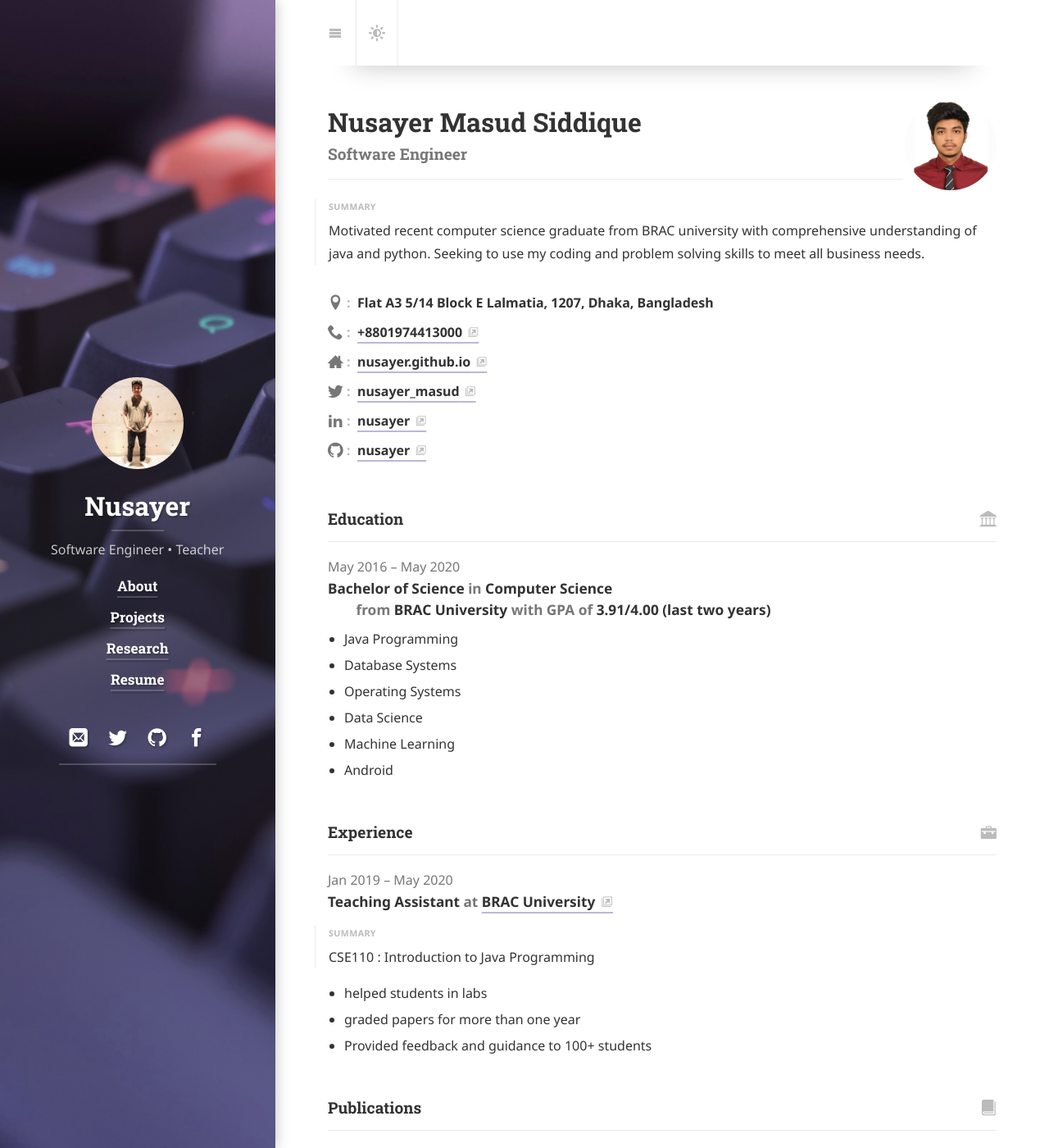
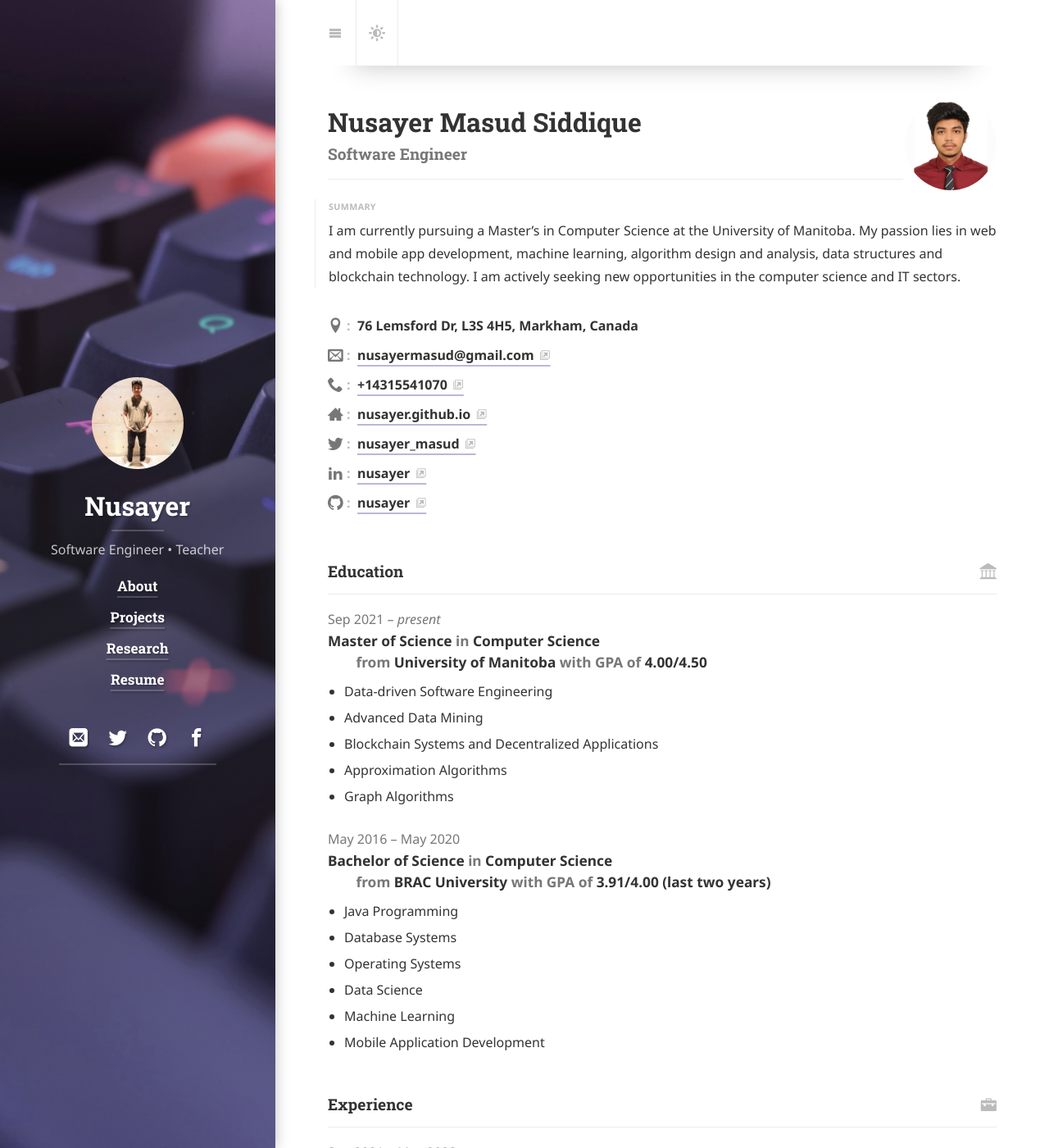
Before and after one commit to nusayer/nusayer.github.io, a Jekyll site: the page built from resume.md, in a window 1280 px wide and 1400 px high. Shown: the whole window at 82% size. Built offline with Jekyll 4.4.1, drawn with Linux system fonts in a browser that asks for light colours; cached includes are drawn as plain includes; nearby versions of some CDN libraries; some web fonts are replaced; library files that are not in the unit come from our copies; some of the changed text lies outside the part shown.

Commit message:
Updated resume

```diff
--- a/_data/resume.yml
+++ b/_data/resume.yml
@@ -5,16 +5,16 @@ basics:
   name: "Nusayer Masud Siddique"
   label: "Software Engineer"
   picture: "/assets/images/image5.png"
-  email: ""
-  phone: "+8801974413000"
+  email: "nusayermasud@gmail.com"
+  phone: "+14315541070"
   website: "nusayer.github.io"
   summary: >
-    Motivated recent computer science graduate from BRAC university with comprehensive understanding of java and python. Seeking to use my coding and problem solving skills to meet all business needs.
+    I am currently pursuing a Master's in Computer Science at the University of Manitoba. My passion lies in  web and mobile app development, machine learning, algorithm design and analysis, data structures and blockchain technology.  I am actively seeking new opportunities in the computer science and IT sectors.
   location:
-    address: "Flat A3 5/14 Block E Lalmatia"
-    postalCode: "1207"
-    city: "Dhaka"
-    countryCode: "BD"
+    address: "76 Lemsford Dr"
+    postalCode: "L3S 4H5"
+    city: "Markham"
+    countryCode: "Canada"
   profiles:
     - network: "Twitter"
       username: "nusayer_masud"
@@ -26,6 +26,17 @@ basics:
       username: "nusayer"
       url: "https://github.com/nusayer"
 work:
+  - company: "University of Manitoba"
+    position: "Graduate Teaching Assistant"
+    website: "https://umanitoba.ca/"
+    startDate: "2021-09-01"
+    endDate: "2023-05-31"
+    summary: >
+       COMP 1010 (Introductory Computer Science 1), COMP 3490 (Computer Graphics 1), COMP 3350 (Software Engineering 1)
+    highlights:
+      - "Assisted students in solving programming problems, fostering a deeper understanding of course materials"
+      - "Graded assignments, quizzes and tests, and provided written feedback to the students"
+      - "Evaluated the qualities of software project and provided written feedback to the students"
   - company: "BRAC University"
     position: "Teaching Assistant"
     website: "https://bracu.ac.bd"
@@ -38,6 +49,17 @@ work:
       - "graded papers for more than one year"
       - "Provided feedback and guidance to 100+ students"
 education:
+  - institution: "University of Manitoba"
+    area: "Computer Science"
+    studyType: "Master of Science"
+    startDate: "2021-09-01"
+    gpa: "4.00/4.50"
+    courses:
+      - "Data-driven Software Engineering"
+      - "Advanced Data Mining"
+      - "Blockchain Systems and Decentralized Applications"
+      - "Approximation Algorithms"
+      - "Graph Algorithms"
   - institution: "BRAC University"
     area: "Computer Science"
     studyType: "Bachelor of Science"
@@ -50,8 +72,11 @@ education:
       - "Operating Systems"
       - "Data Science"
       - "Machine Learning"
-      - "Android"
+      - "Mobile Application Development"
 awards:
+  - title: "International Graduate Student Scholarship"
+    date: "2021-09-01"
+    awarder: " University of Manitoba"
   - title: "Awarded Vice Chancellor’s Honor List two times and  Dean’s Honor List three times as recognition for exceptional performance in BSc"
     date: "2020-01-01"
     awarder: " BRAC University"
@@ -65,10 +90,9 @@ awards:
     date: "2014-01-01"
     awarder: " Academia School"
 publications:
-  - name: "Prediction of Epileptic Seizures using
-Support Vector Machine and Regularization"
+  - name: "Prediction of Epileptic Seizures using Support Vector Machine and Regularization"
     publisher: "IEEE TENSYMP 2020"
-    summary: "Build a model for predicting on-coming seizures in patients by closely analyzing their EEG data"
+    summary: "Build a model for predicting on-coming seizures in patients by analyzing their EEG data"
     website: "https://ieeexplore.ieee.org/document/9230899"
 skills:
   - name: "Mobile App Development"
```
